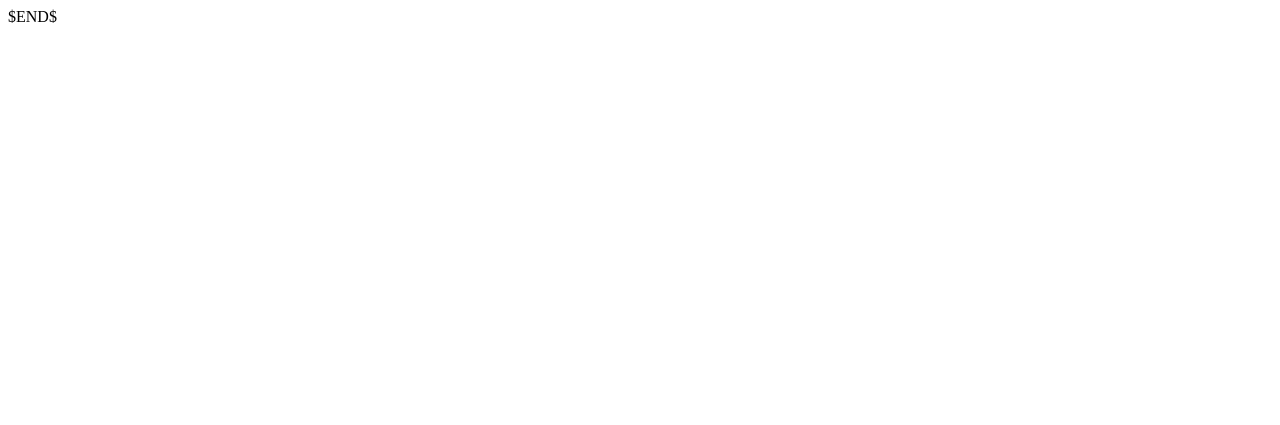
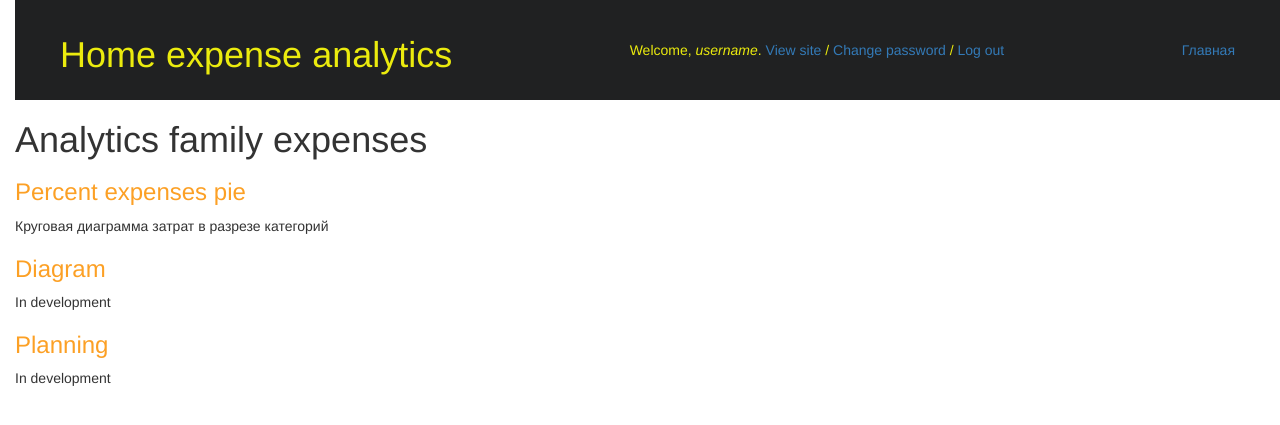
Before and after one commit to garry8888/siteproject, a Django app: page /analytics/ in a window 1280 px wide. Before the commit the part shown is almost empty. Shown: the top 425 px of the page. Run offline with Django 3.2, Linux system fonts and the light colour scheme; parts of the project's set-up code (start-up, migrations or seed data) failed here and were passed over; some libraries are stand-ins or nearby versions.

Commit message:
create wrapper.html

```diff
--- a/grafic_matplotlib/templates/grafic_matplotlib/wrapper.html
+++ b/grafic_matplotlib/templates/grafic_matplotlib/wrapper.html
@@ -1,10 +1,32 @@
 <!DOCTYPE html>
-<html lang="en">
-<head>
-    <meta charset="UTF-8">
-    <title>$Title$</title>
-</head>
-<body>
-$END$
-</body>
+{% load static %}
+<html>
+    <head>
+        <title>Pie</title>
+        <link rel="stylesheet" href="//maxcdn.bootstrapcdn.com/bootstrap/3.2.0/css/bootstrap.min.css">
+        <link rel="stylesheet" href="//maxcdn.bootstrapcdn.com/bootstrap/3.2.0/css/bootstrap-theme.min.css">
+        <link rel="stylesheet" href="{% static 'css/grafic_matplotlib.css' %}">
+    </head>
+        <div id="header">
+            <div id="branding">
+                <h1 id="site-name">Home expense analytics</h1>
+                <link rel="stylesheet" href="//maxcdn.bootstrapcdn.com/bootstrap/3.2.0/css/bootstrap.min.css">
+                <link rel="stylesheet" href="//maxcdn.bootstrapcdn.com/bootstrap/3.2.0/css/bootstrap-theme.min.css">
+                <link rel="stylesheet" href="{% static 'css/grafic_matplotlib.css' %}">
+            </div>
+        <div id="user-tools">
+            Welcome,
+            <em>username</em>.
+            <a href="/analytics/">View site</a> /
+            <a href="">Change password</a> /
+            <a href="">Log out</a>
+        </div>
+    <div class="breadcrumbs">
+        <a href="/analytics/">Главная</a>
+    </div>
+</div>
+    <body>
+        {% block content %}
+        {% endblock %}
+    </body>
 </html>
```
